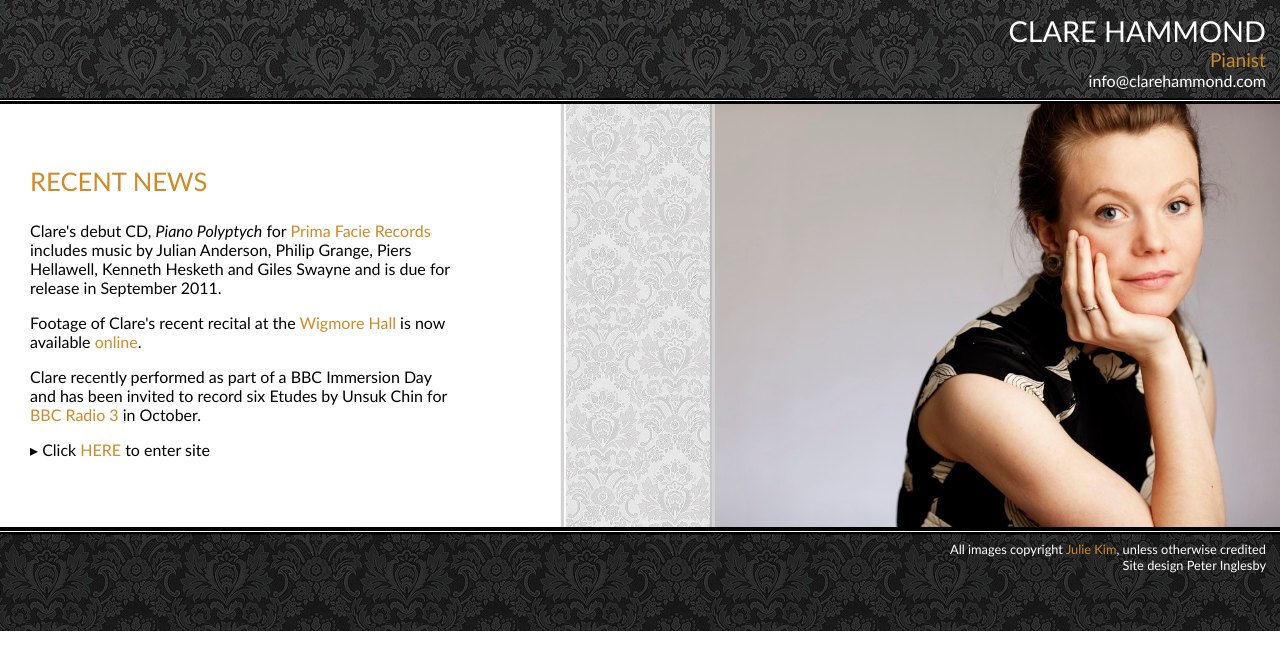
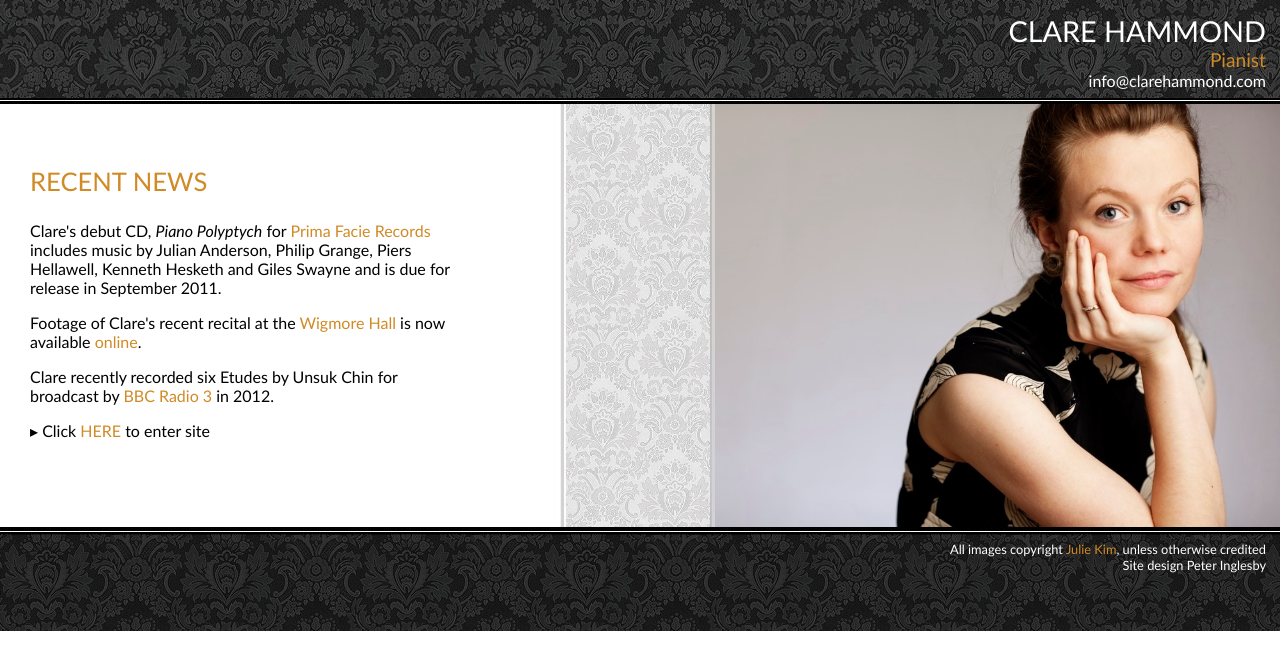
Before and after one commit to hammonc/clarehammond.com, a Jekyll site: the page built from index.html, in a window 1280 px wide. Shown: the top 670 px of the page. Built offline with Jekyll 4.4.1, drawn with Linux system fonts in a browser that asks for light colours.

Commit message:
biog updates

```diff
--- a/biography.html
+++ b/biography.html
@@ -10,11 +10,11 @@
 <p>A passionate advocate of twentieth and twenty-first century music, Clare combines a formidable technique and virtuosic flair onstage with stylistic integrity and attention to detail. Since her debut with orchestra at the age of eleven, she has acquired a concerto repertoire of over 15 works which she has performed at major venues across the UK and on the continent. Solo engagements have included recitals in concert series and festivals across Britain, in France, Italy, Denmark and Russia.</p>
 
 <div class="concealed">
-  <p>Forthcoming highlights include the release of her debut CD by Prima Facie records, a BBC recording of etudes by Unsuk Chin and a recording of Panufnik’s complete piano works. Keen to collaborate with composers, Clare will premiere works written for her by Kenneth Hesketh, James Francis Brown, Peter Fribbins, Alan Mills, David Matthews and Robin Walker in the 2011/12 concert season. Clare is a committed chamber musician and has collaborated with Andrew Kennedy, Jennifer Pike, Philippe Graffin, Lawrence Power, Ruth Palmer and the Endellion, Dante and Benaïm String Quartets. She has recently performed London premieres of works by Sally Beamish and Edward Harper at the Southbank Centre with cellist Richard Birchall, and the two are performing a Beethoven sonata cycle in 2011.</p>
+  <p>Forthcoming highlights include the release of her debut CD by Prima Facie records, a BBC broadcast of etudes by Unsuk Chin and a recording of Panufnik’s complete piano works. Keen to collaborate with composers, Clare will premiere works written for her by Kenneth Hesketh, James Francis Brown, Peter Fribbins, Alan Mills, David Matthews and Robin Walker in the 2011/12 concert season. Clare is a committed chamber musician and has collaborated with Andrew Kennedy, Jennifer Pike, Philippe Graffin, Lawrence Power, Ruth Palmer and the Endellion, Dante and Benaïm String Quartets. She has recently performed London premieres of works by Sally Beamish and Edward Harper at the Southbank Centre with cellist Richard Birchall, and the two are performing a Beethoven sonata cycle in 2011.</p>
 
-  <p>Eager to extend the boundaries of traditional concert life, Clare is intrigued by new perspectives that musicological study can bring to bear on performance. She is currently researching a doctoral thesis on twentieth-century, left-hand piano concertos, is to publish a paper on Britten in the forthcoming volume <em>Benjamin Britten - echoes of time and place</em>, and was convenor for the RMA Study Day 'Performing Musicology' held at City University London in June. A committed communicator, Clare enjoys introducing recitals, pre- and post-concert talks, and giving lecture recitals to audiences of all levels.</p>
+  <p>Eager to extend the boundaries of traditional concert life, Clare is intrigued by new perspectives that musicological study can bring to bear on performance. She is currently completing a doctoral thesis on twentieth-century, left-hand piano concertos, is to publish a paper on Britten in the forthcoming volume <em>Benjamin Britten - echoes of time and place</em>, and was convenor for the RMA Study Day 'Performing Musicology' held at City University London in June. A committed communicator, Clare enjoys introducing recitals, pre- and post-concert talks, and giving lecture recitals to audiences of all levels.</p>
 
-  <p>Clare completed a BA at Cambridge University, where she obtained a double first in music, and is currently pursuing postgraduate study with Ronan O’Hora at the Guildhall School of Music and Drama and with Professor Rhian Samuel at City University London. She is supported by the Arts and Humanities Research Council, Stradivari Trust, Martin Musical Scholarship Fund, Jessie Wakefield Bursary and the Kenneth Loveland Gift.</p>
+  <p>Clare completed a BA at Cambridge University, where she obtained a double first in music, and undertook postgraduate study with Ronan O’Hora at the Guildhall School of Music & Drama and with Professor Rhian Samuel at City University London. She has been supported by the Arts and Humanities Research Council, Stradivari Trust, Martin Musical Scholarship Fund, Jessie Wakefield Bursary and the Kenneth Loveland Gift.</p>
 </div>
 <span class="more">&#9662 More</span>
 <span class="less">&#9652 Less</span>
--- a/index.html
+++ b/index.html
@@ -9,7 +9,6 @@
   <h3 class="page-heading">RECENT NEWS</h3>
   <p>Clare's debut CD, <em>Piano Polyptych</em> for <a href="http://www.primafacie.ascrecords.com/index.html" target="_blank">Prima Facie Records</a> includes music by Julian Anderson, Philip Grange, Piers Hellawell, Kenneth Hesketh and Giles Swayne and is due for release in September 2011.</p>
   <p>Footage of Clare's recent recital at the <a href="http://www.wigmore-hall.org.uk/" target="_blank">Wigmore Hall</a> is now available <a href="recordings.html">online</a>.</p>
-  <p>Clare recently performed as part of a BBC Immersion Day and has
-  been invited to record six Etudes by Unsuk Chin for <a href="http://www.bbc.co.uk/radio3/" target="_blank">BBC Radio 3</a> in October.</p>
+  <p>Clare recently recorded six Etudes by Unsuk Chin for broadcast by <a href="http://www.bbc.co.uk/radio3/" target="_blank">BBC Radio 3</a> in 2012.</p>
   <p>&#9656; Click <a href="biography.html">HERE</a> to enter site</p>
 </div>
```
Also changed, not shown: 2 other files.
